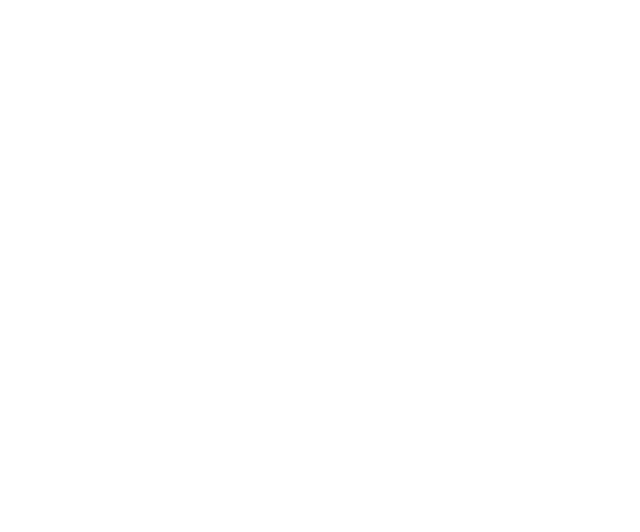
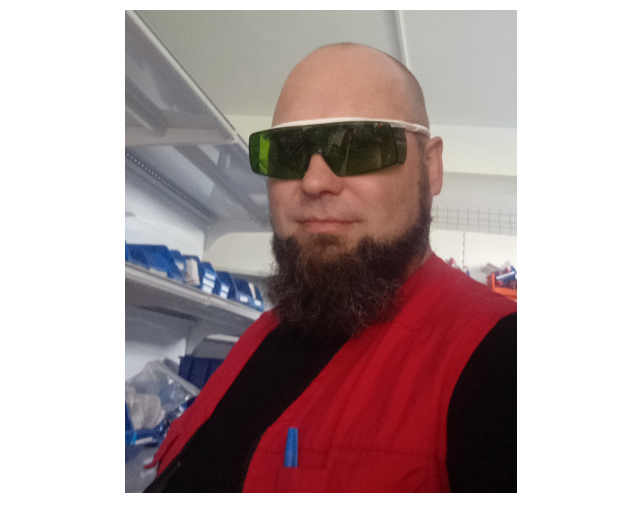
Before and after one commit to Kanstancinn/rsPREschool-cv, a plain HTML site: page index.html in a window 1280 px wide. Shown: the whole page, without its empty margins (75-715 px from the left). Drawn offline with Linux system fonts and the light colour scheme.

Commit message:
feat: add css and photo

```diff
--- a/index.html
+++ b/index.html
@@ -4,9 +4,10 @@
     <meta charset="UTF-8">
     <meta http-equiv="X-UA-Compatible" content="IE=edge">
     <meta name="viewport" content="width=device-width, initial-scale=1.0">
+    <link rel="stylesheet" href="style.css">
     <title>Document</title>
 </head>
 <body>
-
+    <img class="photo" src="./myphoto.png" alt="myphoto">
 </body>
 </html>
--- /dev/null
+++ b/style.css
@@ -0,0 +1,5 @@
+.photo{
+    position: absolute;
+    top: 10px;
+    left: 200px;
+}
```
Also changed, not shown: myphoto.png (added), 1 other file.
